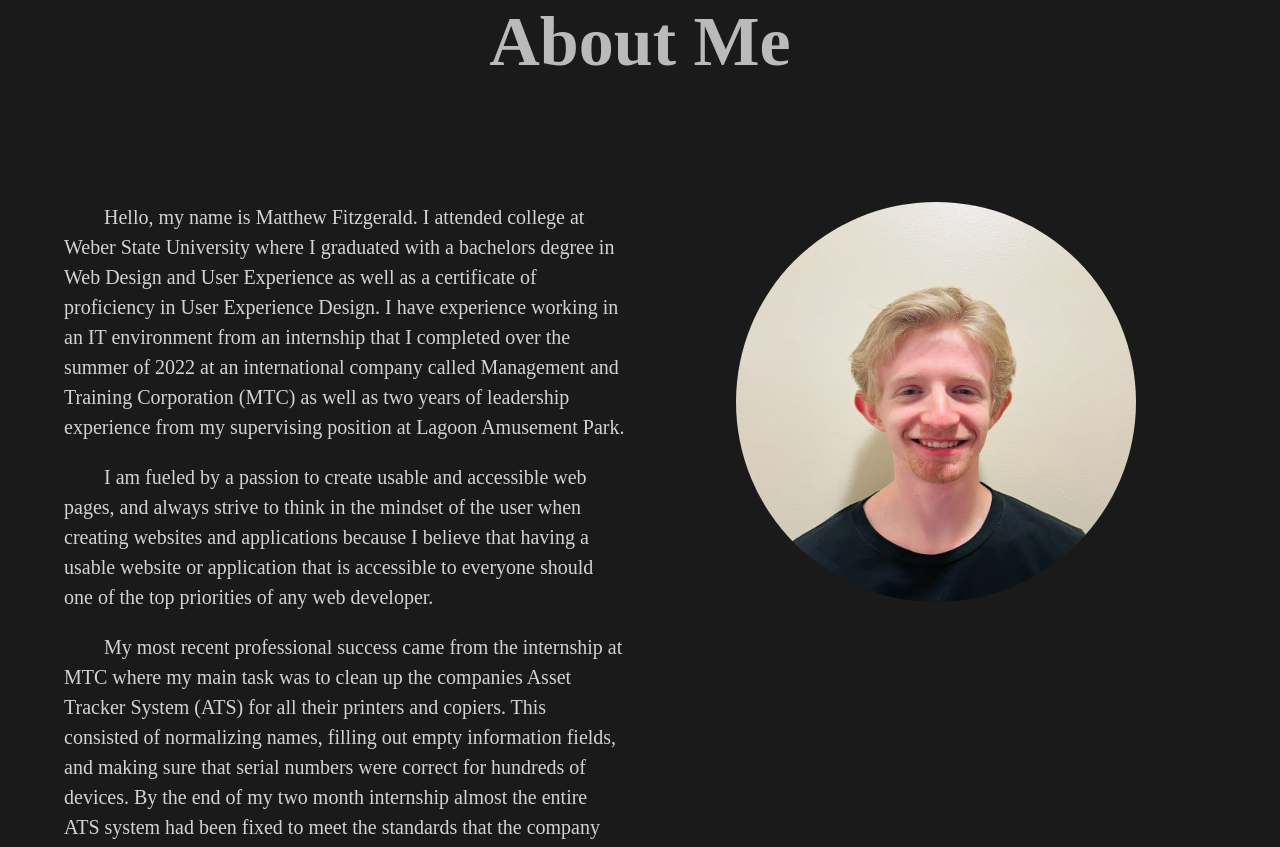
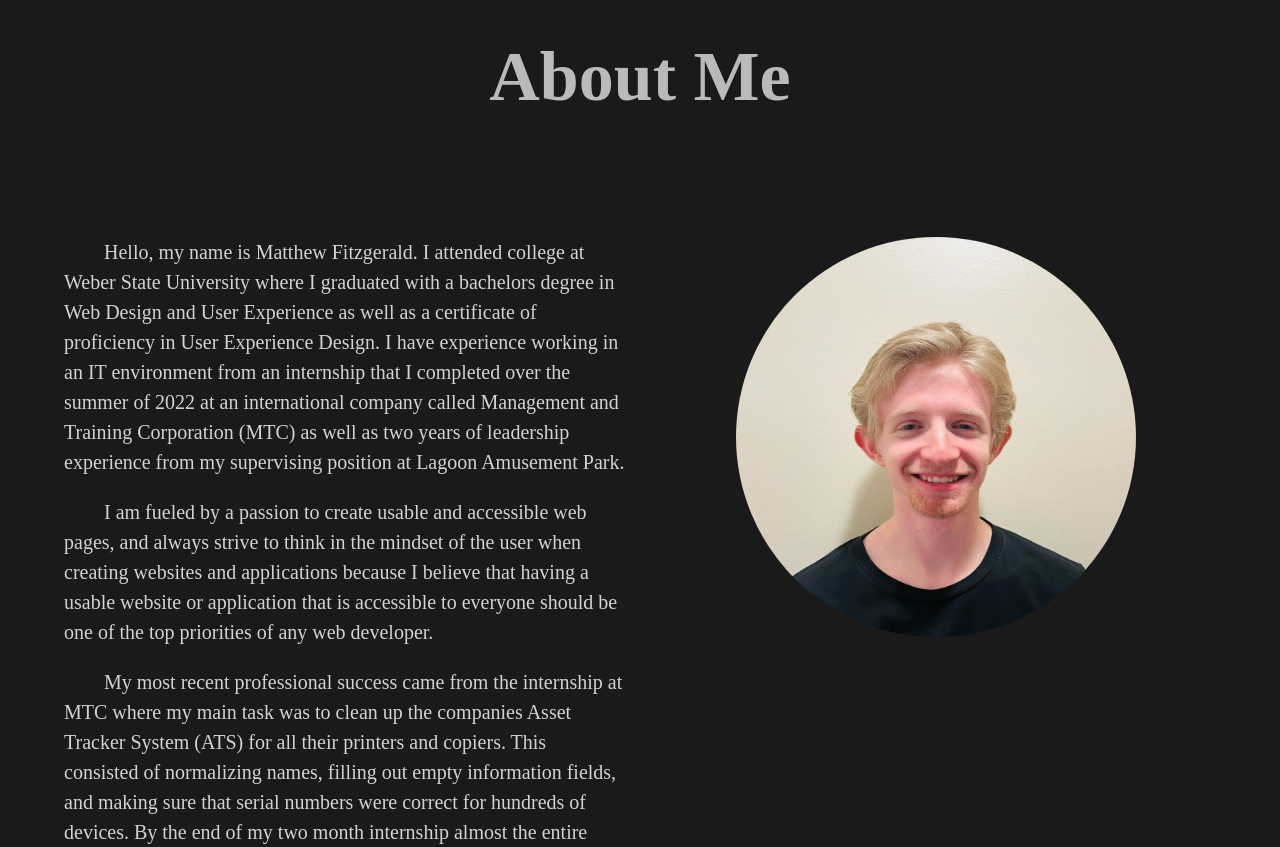
Before and after one commit to matthewFitz88/WebPortfolio, a plain HTML site: page index.html in a window 1280 px wide. Shown: the part 5528-6375 px from the top of the page. Drawn offline with nearby package versions, Linux system fonts and the light colour scheme.

Commit message:
Update index.html

```diff
--- a/index.html
+++ b/index.html
@@ -251,6 +251,7 @@
                     <li>Adobe XD and Figma</li>
                     <li>Responsive and Mobile Design</li>
                     <li>Accessibility and UX</li>
+                    <li>Strong analytical skills; Proficient in Word, Excel, and PowerPoint</li>
                     <li>Communication and Working under Pressure</li>
                 </ul>
                 <h2 class="skills">Work Experience</h2>
@@ -330,7 +331,7 @@
                             I am fueled by a passion to create usable and accessible web pages, and always strive to
                             think in the mindset of the user when creating websites
                             and applications because I believe that having a usable website or application that is
-                            accessible to everyone should one of the top priorities of
+                            accessible to everyone should be one of the top priorities of
                             any web developer.
                         </p>
                         <p class="about-text">
```
